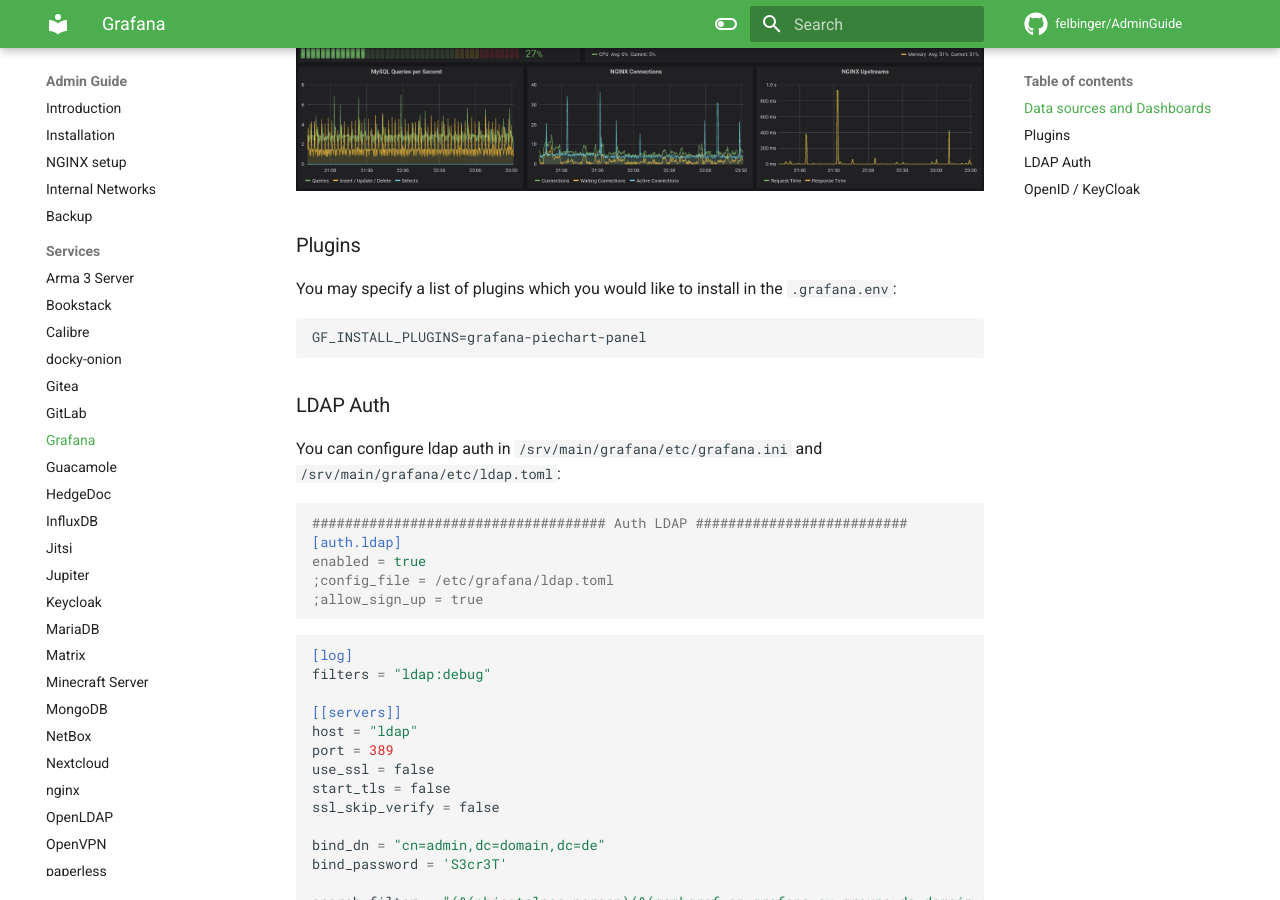
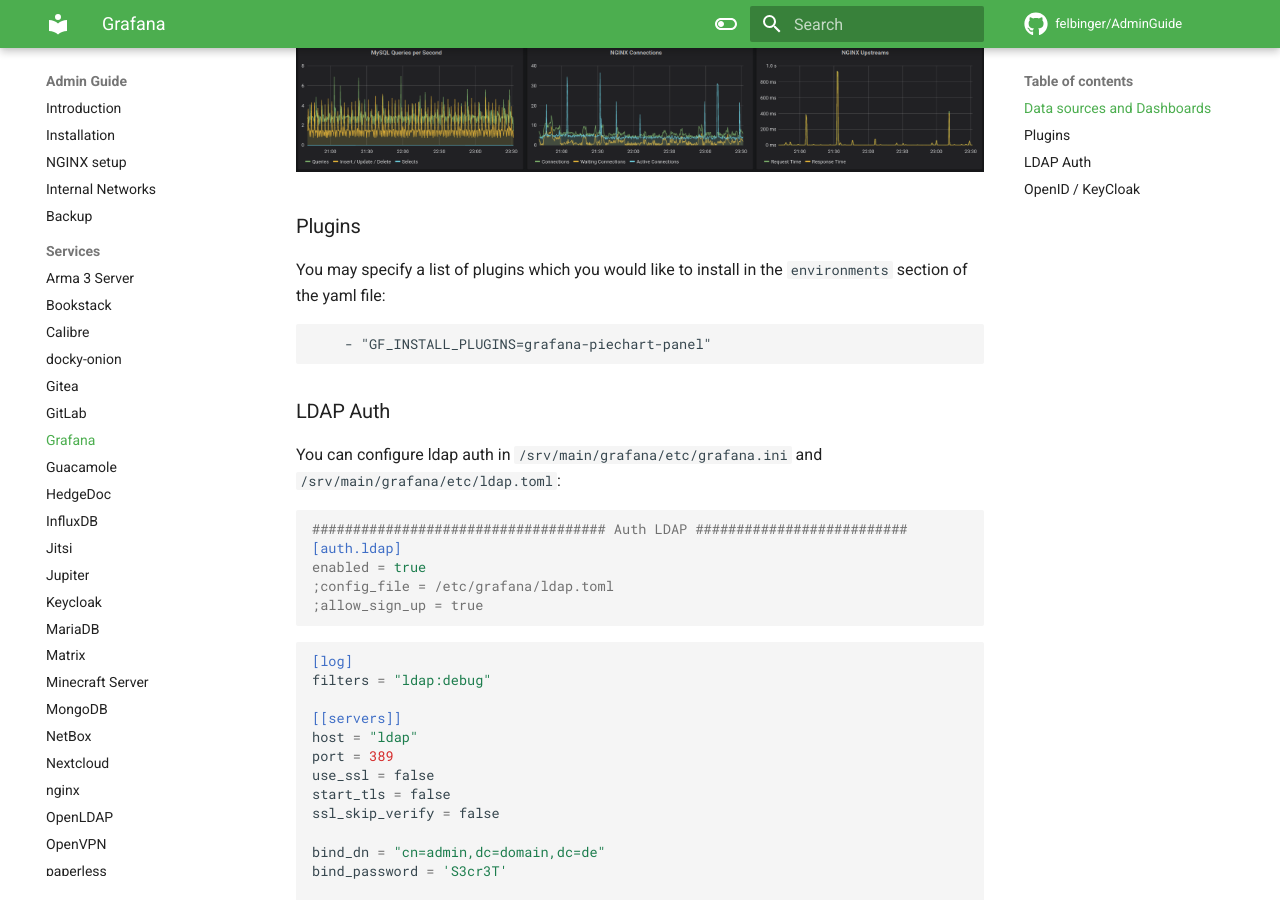
Before and after one commit to felbinger/AdminGuide, an MkDocs documentation site: the page built from docs/services/grafana.md, in a window 1280 px wide and 900 px high, scrolled down 1515 px. Built offline with MkDocs 1.6.1 and Material for MkDocs 9.7.7, drawn with Linux system fonts in a browser that asks for light colours; nearby versions of some CDN libraries; comment, search, counter and statistics services are not loaded; some of the changed text lies outside the part shown.

Commit message:
improved docs

````diff
--- a/docs/services/grafana.md
+++ b/docs/services/grafana.md
@@ -7,7 +7,6 @@ services:
   grafana:
     image: grafana/grafana
     restart: always
-    env_file: .grafana.env
     #volumes:
     #  - "/srv/main/grafana/lib:/var/lib/grafana"
     #  - "/srv/main/grafana/etc:/etc/grafana"
@@ -45,9 +44,9 @@ Finally, you can add data sources and create dashboards:
 
 
 ### Plugins
-You may specify a list of plugins which you would like to install in the `.grafana.env`:
+You may specify a list of plugins which you would like to install in the `environments` section of the yaml file:
 ```
-GF_INSTALL_PLUGINS=grafana-piechart-panel
+    - "GF_INSTALL_PLUGINS=grafana-piechart-panel"
 ```
 
 ### LDAP Auth
````
Also changed, not shown: docs/services/sharelatex.md (+15 -15 lines), docs/services/syncthing.md (+1 -1 lines).
